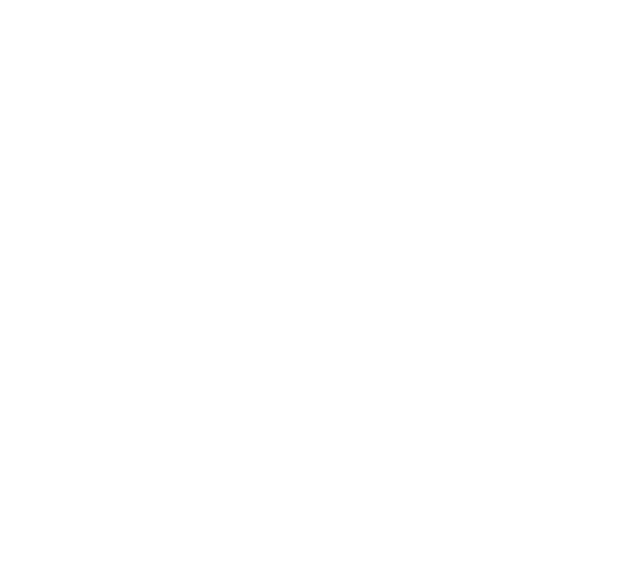
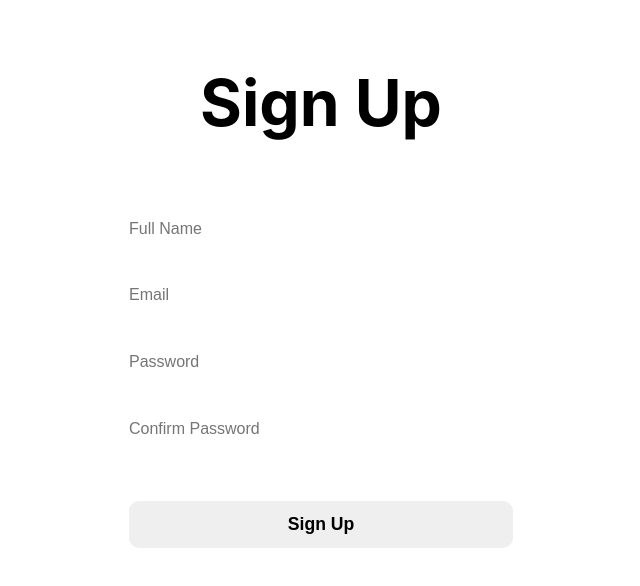
Before and after one commit to riyagarwal/sign-up-form, a React (Create React App) app: page / in a window 1280 px wide. Shown: the top 586 px of the page, without its empty margins (319-959 px from the left). Built offline with nearby package versions, Linux system fonts and the light colour scheme.

Commit message:
5th commit

```diff
--- a/src/App.js
+++ b/src/App.js
@@ -4,7 +4,7 @@
 function App() {
   return (
     <div className="App">
-      <input />
+      <Signup />
 
     </div>
   );
--- a/src/signup/Signup.css
+++ b/src/signup/Signup.css
@@ -35,3 +35,11 @@
     /* background-color: wheat; */
     margin-top: 30px;
 }
+
+#error{
+    color: red;
+}
+
+#success {
+    color: green;
+}
--- a/src/signup/Signup.js
+++ b/src/signup/Signup.js
@@ -1,5 +1,5 @@
 import React, { useState } from "react";
-import "Signup.css";
+import "./Signup.css";
 
 function Signup() {
   const [data, setData] = useState({});
@@ -7,7 +7,6 @@
   const [error, setError] = useState(false);
 
   const verify = () => {
-
     // Empty fields
     if (
       !dataArr.fullName ||
@@ -46,10 +45,8 @@
         "Password and Confirm Password do not match";
       setError(true);
       return;
-    }
-
-    else {
-      document.getElementById("error").textContent = "Successfully signed up";
+    } else {
+      document.getElementById("success").textContent = "Successfully signed up";
     }
   };
 
@@ -60,28 +57,30 @@
         <input
           placeholder="Full Name"
           onChange={(event) => {
-            setData({ fullName: event.target.value });
+            setData({ 'fullName': event.target.value });
             setDataArr([...dataArr, data]);
           }}
         />
         <input
           placeholder="Email"
           onChange={(event) => {
-            setData({ email: event.target.value });
+            setData({ 'email': event.target.value });
             setDataArr([...dataArr, data]);
           }}
         />
         <input
+          type="password"
           placeholder="Password"
           onChange={(event) => {
-            setData({ password: event.target.value });
+            setData({ 'password': event.target.value });
             setDataArr([...dataArr, data]);
           }}
         />
         <input
+          type="password"
           placeholder="Confirm Password"
           onChange={(event) => {
-            setData({ cnfPassword: event.target.value });
+            setData({ 'cnfPassword': event.target.value });
             setDataArr([...dataArr, data]);
           }}
         />
@@ -89,6 +88,8 @@
       </div>
 
       <p id="error"> </p>
+      <p id="success"> </p>
+
     </div>
   );
 }
```
